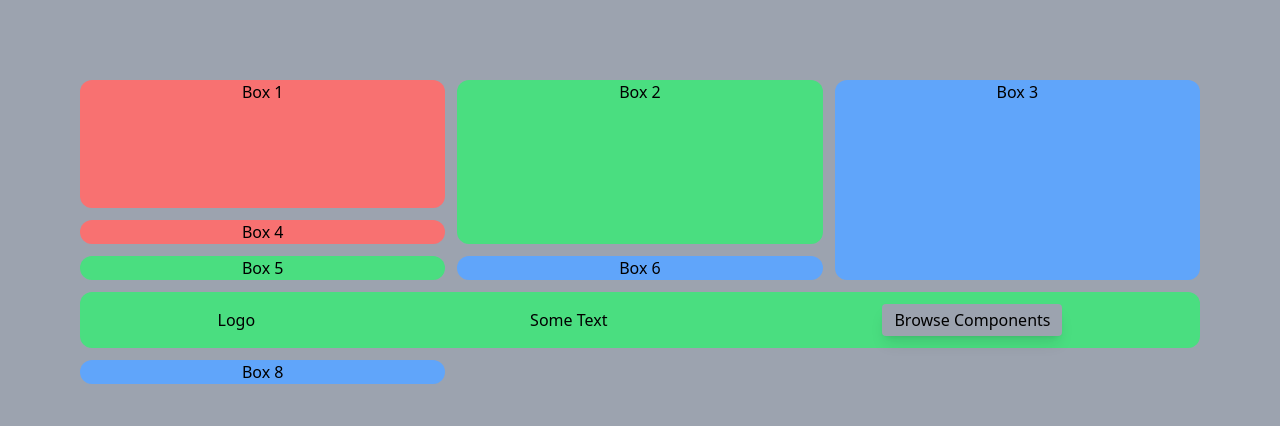
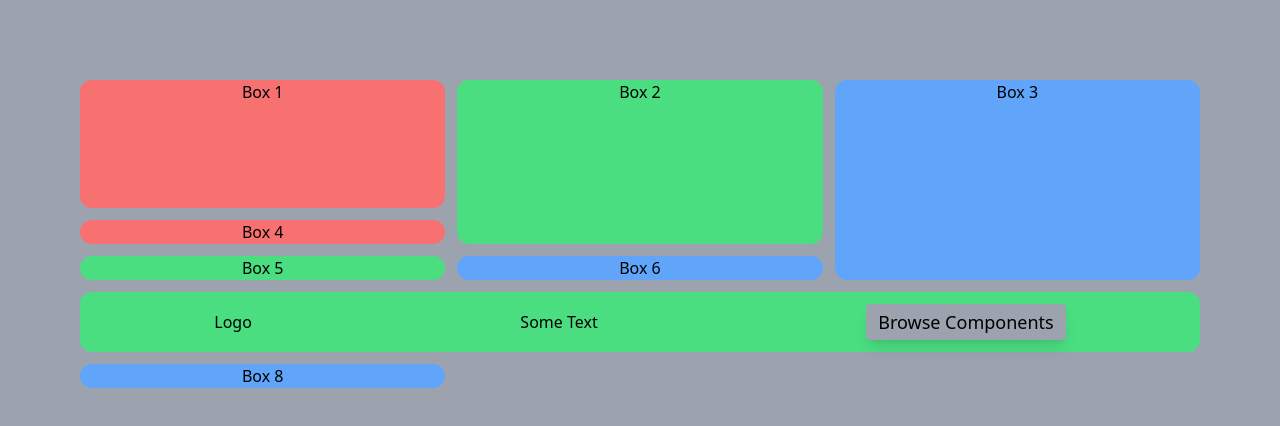
Before and after one commit to SauelAlmonte/tailwind-redo, a website: page 08-grids/index.html in a window 1280 px wide. Drawn offline with nearby package versions, Linux system fonts and the light colour scheme.

Commit message:
Tailwindcss Play CDN

```diff
--- a/08-grids/index.html
+++ b/08-grids/index.html
@@ -12,7 +12,7 @@
 <body>
 
 <div class="h-screen bg-gray-400 p-20">
-    <div class="grid grid-cols-3 gap-3">
+    <div class="md:grid md:grid-cols-3 md:gap-3">
         <div class="bg-red-400 h-32 text-center rounded-xl"
         >Box 1</div>
         <div class="bg-green-400 text-center rounded-xl row-span-2"
@@ -25,11 +25,11 @@
         >Box 5</div>
         <div class="bg-blue-400 text-center rounded-xl"
         >Box 6</div>
-        <div class="bg-green-400 text-center rounded-xl col-span-3 flex justify-around items-center">
+        <div class="p-6 bg-green-400 text-center rounded-xl col-span-3 md:p-0 md:flex md:justify-around items-center">
             <p>Logo</p>
-            <p>Some Text</p>
+            <p class="my-2 md:my-0">Some Text</p>
             <a href="#"
-                class="bg-gray-400 shadow-lg hover:bg-gray-100 px-3 py-1 my-3 rounded"
+                class="bg-gray-400 shadow-lg hover:bg-gray-100 px-3 py-1 my-3 rounded text-xs md:text-lg"
             >Browse Components</a>
         </div>
         <div class="bg-blue-400 text-center rounded-xl"
```
